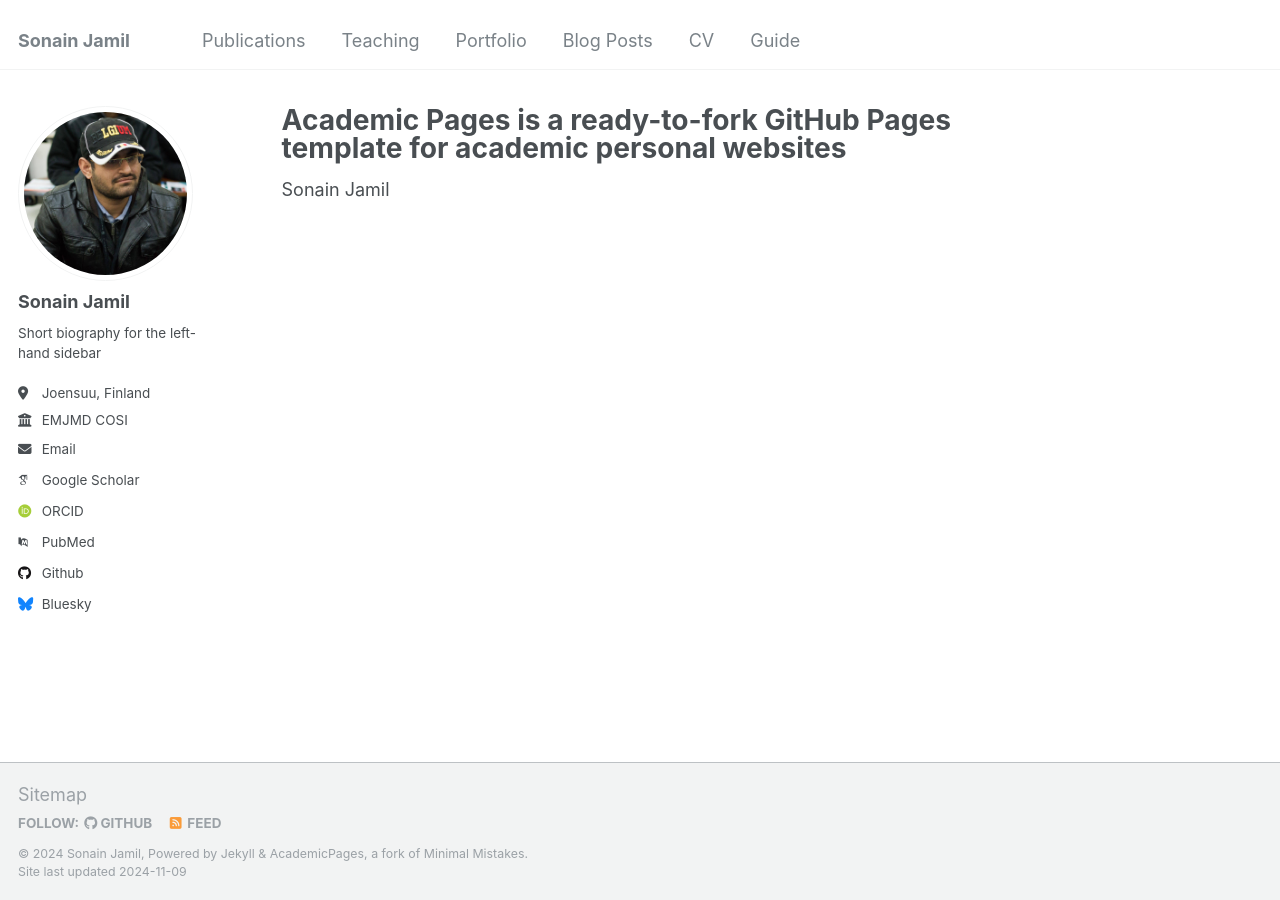
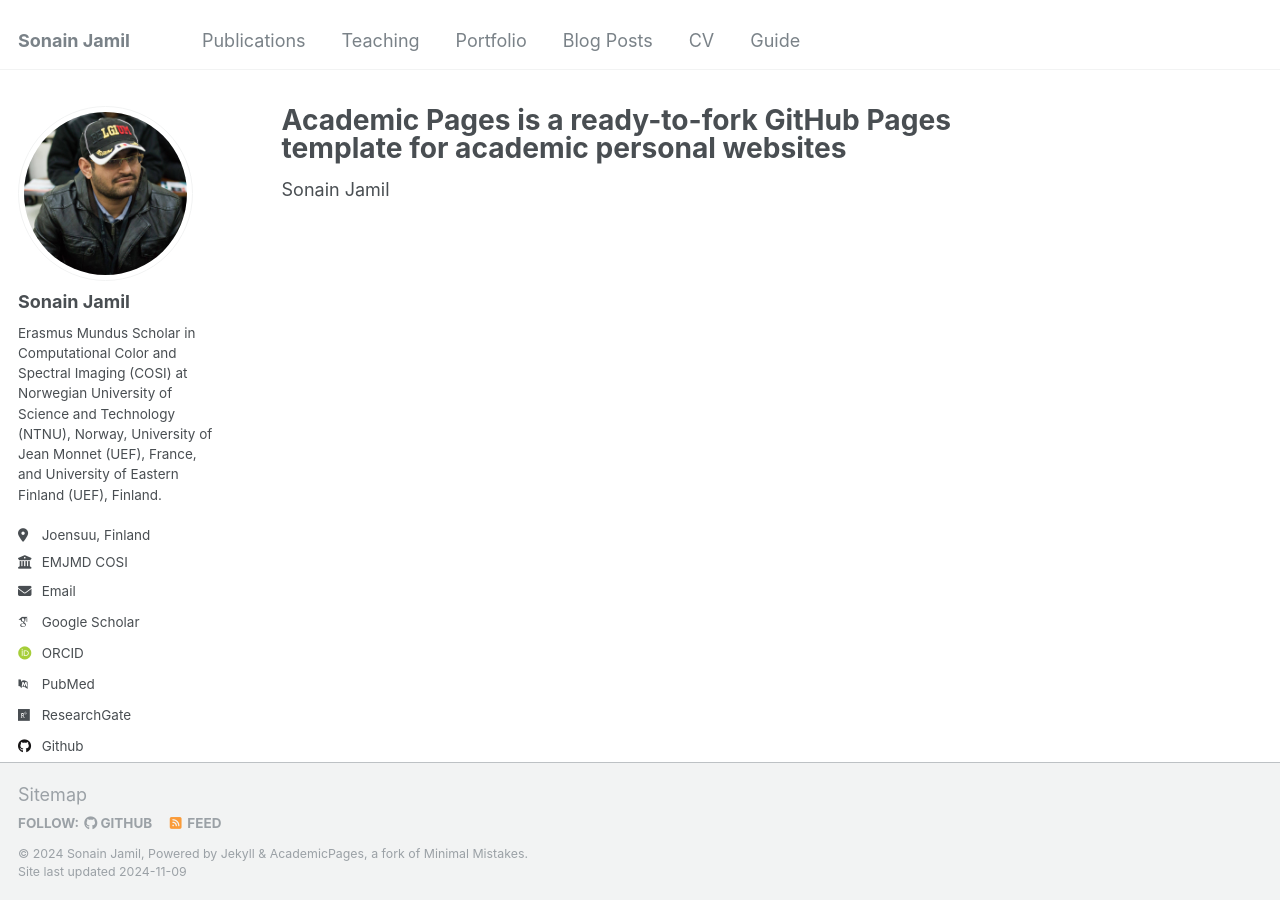
Before and after one commit to sonainjameel/sonainjamil, a Jekyll site: the page built from _pages/about.md, in a window 1280 px wide. Built offline with Jekyll 4.4.1, drawn with Linux system fonts in a browser that asks for light colours; some web fonts are replaced; part of the change alters nothing that is shown.

Commit message:
Update _config.yml

```diff
--- a/_config.yml
+++ b/_config.yml
@@ -24,7 +24,7 @@ author:
   avatar           : "sonain.jpg"
   name             : "Sonain Jamil"
   pronouns         : # example: "she/her"
-  bio              : "Short biography for the left-hand sidebar"
+  bio              : "Erasmus Mundus Scholar in Computational Color and Spectral Imaging (COSI) at Norwegian University of Science and Technology (NTNU), Norway, University of Jean Monnet (UEF), France, and University of Eastern Finland (UEF), Finland."
   location         : "Joensuu, Finland"
   employer         : "EMJMD COSI"
   uri              : # URL
@@ -32,19 +32,19 @@ author:
 
   # Academic websites
   arxiv            : # URL - Update with the correct link to your profile
-  googlescholar    : "https://scholar.google.com/citations?user=PS_CX0AAAAAJ"
+  googlescholar    : "https://scholar.google.com/citations?user=eKH08CEAAAAJ&hl=en"
   impactstory      : # URL
-  orcid            : "http://orcid.org/yourorcidurl"
+  orcid            : "https://orcid.org/0000-0002-7139-7389"
   semantic         : # URL
-  pubmed           : "https://www.ncbi.nlm.nih.gov/pubmed/?term=john+snow"
-  researchgate     : # URL
+  pubmed           : "https://pubmed.ncbi.nlm.nih.gov/?term=sonain+jamil"
+  researchgate     : "https://www.researchgate.net/profile/Sonain-Jamil" # URL
   scopus           : # URL
 
   # Repositories and software development
   bitbucket        : # Username - Update with your username on the site
   codepen          : # Username
   dribbble         : # Username
-  github           : "academicpages"
+  github           : "sonainjameel"
   kaggle           : # Username
   stackoverflow    : # User number or user number and name (i.e., use "1" or "1/jeff-atwood")
 
```
